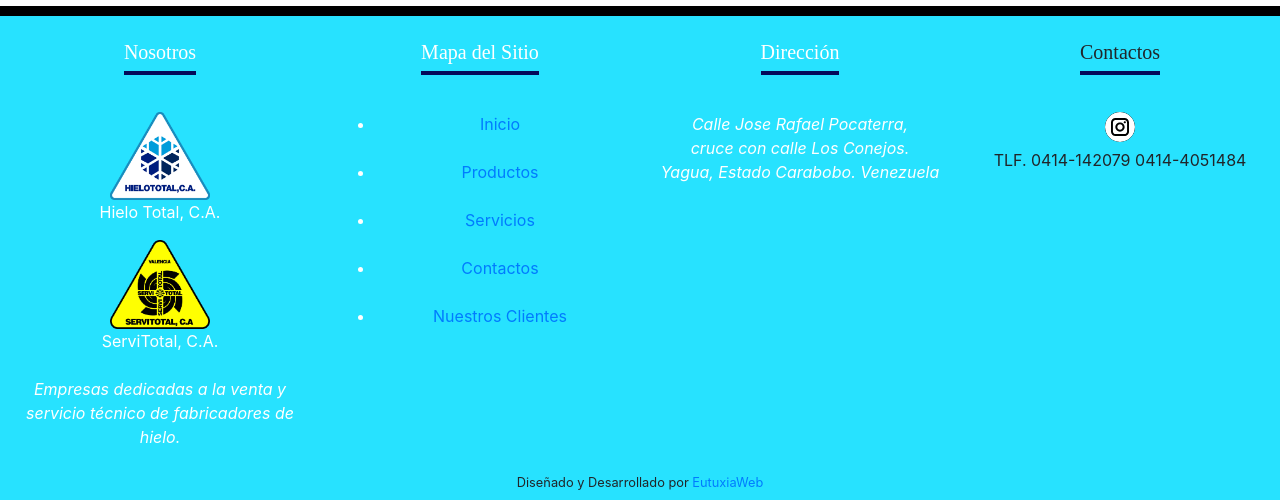
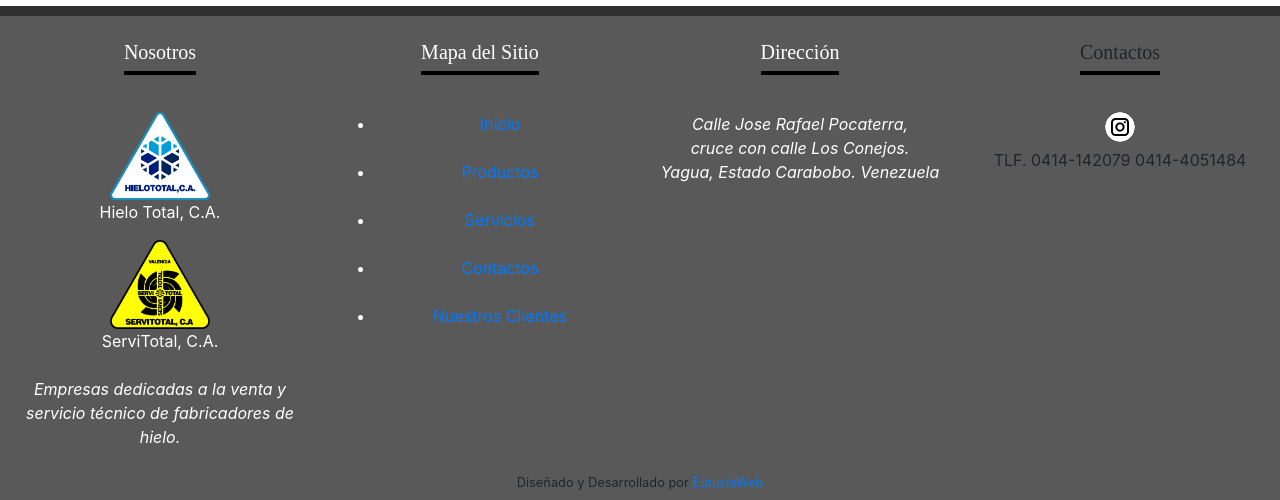
Before and after one commit to alexis9261/hielototal, a PHP site: page / in a window 1280 px wide. Shown: the part 2877-3377 px from the top of the page. Run offline with PHP 8.4, Linux system fonts and the light colour scheme.

Commit message:
color-pie

```diff
--- a/css/index.css
+++ b/css/index.css
@@ -78,15 +78,15 @@
   fill:#308dff;
 }
 .footer{
-  border-top: 10px #000000 solid;
+  border-top: 10px #303030 solid;
 }
 .title_footer{
   font-size: 20px;
   font-family: Londrina Solid;
 }
 .border-bottom-footer{
-  border-bottom: 4px solid #030b59;
+   border-bottom: 4px solid #000000;
 }
 .bg-blue{
-  background-color: #27e2ff;
-}
+   background-color: #595959;
+ }
--- a/index.html
+++ b/index.html
@@ -276,11 +276,11 @@
       <div class="col-md-3 text-white text-center">
         <h6 class="title_footer mb-5"><span class="border-bottom-footer pb-2">Mapa del Sitio</span></h6>
         <ul>
-          <li><a href="#">Inicio</a> </li> <br>
-          <li><a href="#">Productos</a> </li> <br>
-          <li><a href="#">Servicios</a> </li> <br>
-          <li><a href="#">Contactos</a> </li> <br>
-          <li><a href="#">Nuestros Clientes</a> </li> <br>
+          <li><a  href="#" class="color-si">Inicio</a> </li> <br>
+          <li><a  href="#" class="color-si">Productos</a> </li> <br>
+          <li><a  href="#" class="color-si">Servicios</a> </li> <br>
+          <li><a  href="#" class="color-si">Contactos</a> </li> <br>
+          <li><a  href="#" class="color-si">Nuestros Clientes</a> </li> <br>
         </ul>
       </div>
       <div class="col-md-3 text-white text-center">
```
